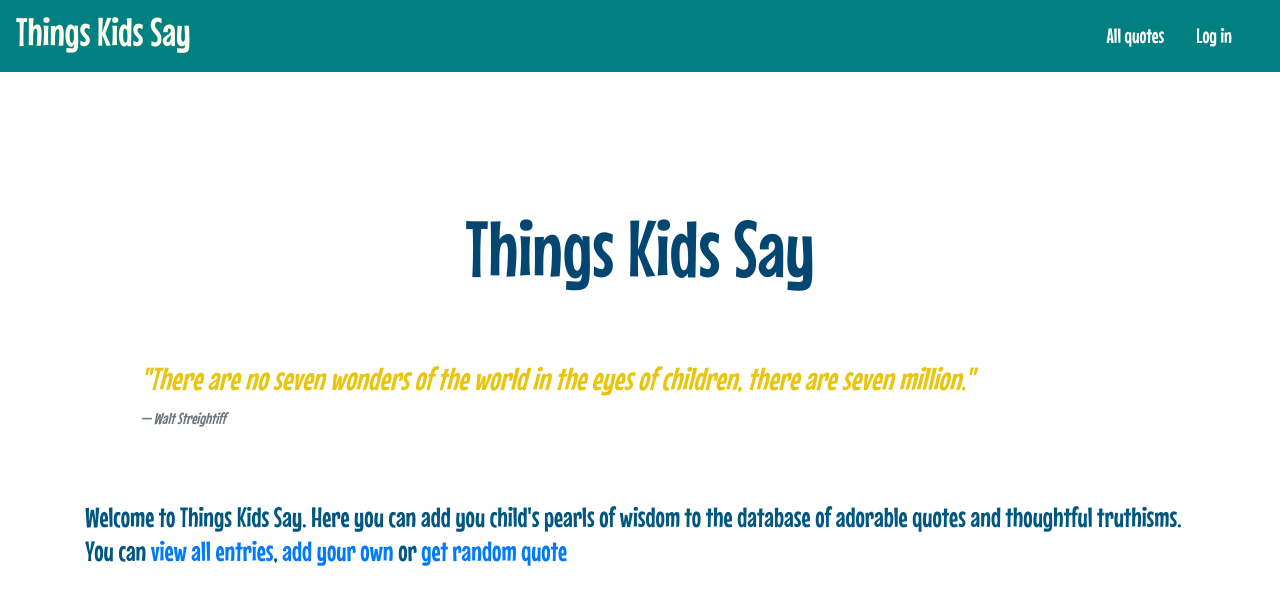
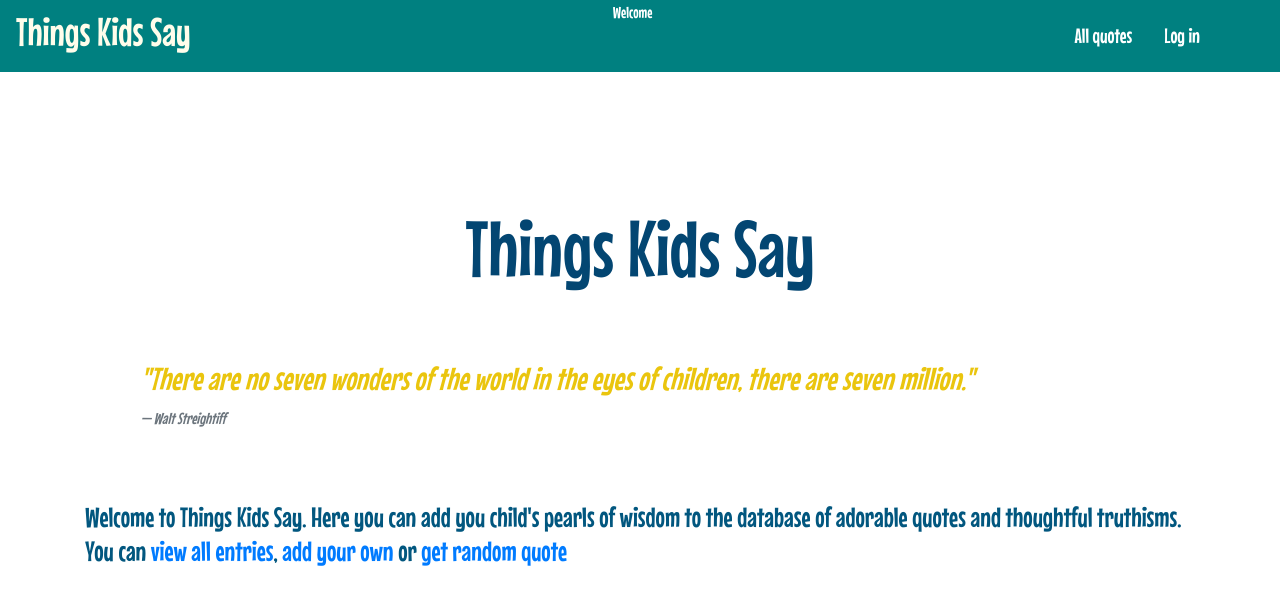
Before and after one commit to BC1985/things-kids-say, a React (Create React App) app: page / in a window 1280 px wide. Shown: the top 604 px of the page. Built offline with nearby package versions, Linux system fonts and the light colour scheme; no server answers.

Commit message:
Display username in nav Add my quotes link when signed in

```diff
--- a/src/components/Nav/Nav.js
+++ b/src/components/Nav/Nav.js
@@ -1,7 +1,28 @@
-import React from "react";
+import React, { useEffect, useState } from "react";
+// import {withRouter} from "react-router"
+import { context } from "../../Context";
+
 import { Link } from "react-router-dom";
 import "./Nav.css";
 function Nav(props) {
+  const [user, setUser] = useState({});
+  useEffect(() => {
+    const fetchData = async () => {
+      const token = localStorage.getItem("jwt token");
+
+      const res = await fetch(`http://localhost:5000/users/username`, {
+        method: "GET",
+        headers: {
+          authorization: `bearer ${token}`,
+        },
+      });
+      let data = await res.json();
+      setUser(data);
+      // let username = data._id
+    };
+    fetchData();
+  }, []);
+
   const logoStyle = {
     background: "teal",
     textAlign: "center",
@@ -15,6 +36,7 @@ function Nav(props) {
         <Link className="nav-link link" to="/">
           <h1>Things Kids Say</h1>
         </Link>
+        <p>Welcome {user.username}</p>
         <ul className="nav justify-content-end d-flex align-content-center">
           <li className="nav-item">
             <Link to="/list" className="nav-link link">
@@ -24,6 +46,14 @@ function Nav(props) {
           <li>
             <Link to={isSignedIn? 'add':'login'} className="nav-link link">
               {isSignedIn ? 'Add Quote': 'Log in'}
+            </Link>
+          </li>
+          <li>
+            <Link
+              to={isSignedIn ? `my_quotes/user/${user._id}` : ""}
+              className="nav-link link"
+            >
+              {isSignedIn ? "My Quotes" : ""}
             </Link>
           </li>
           <li>
```
